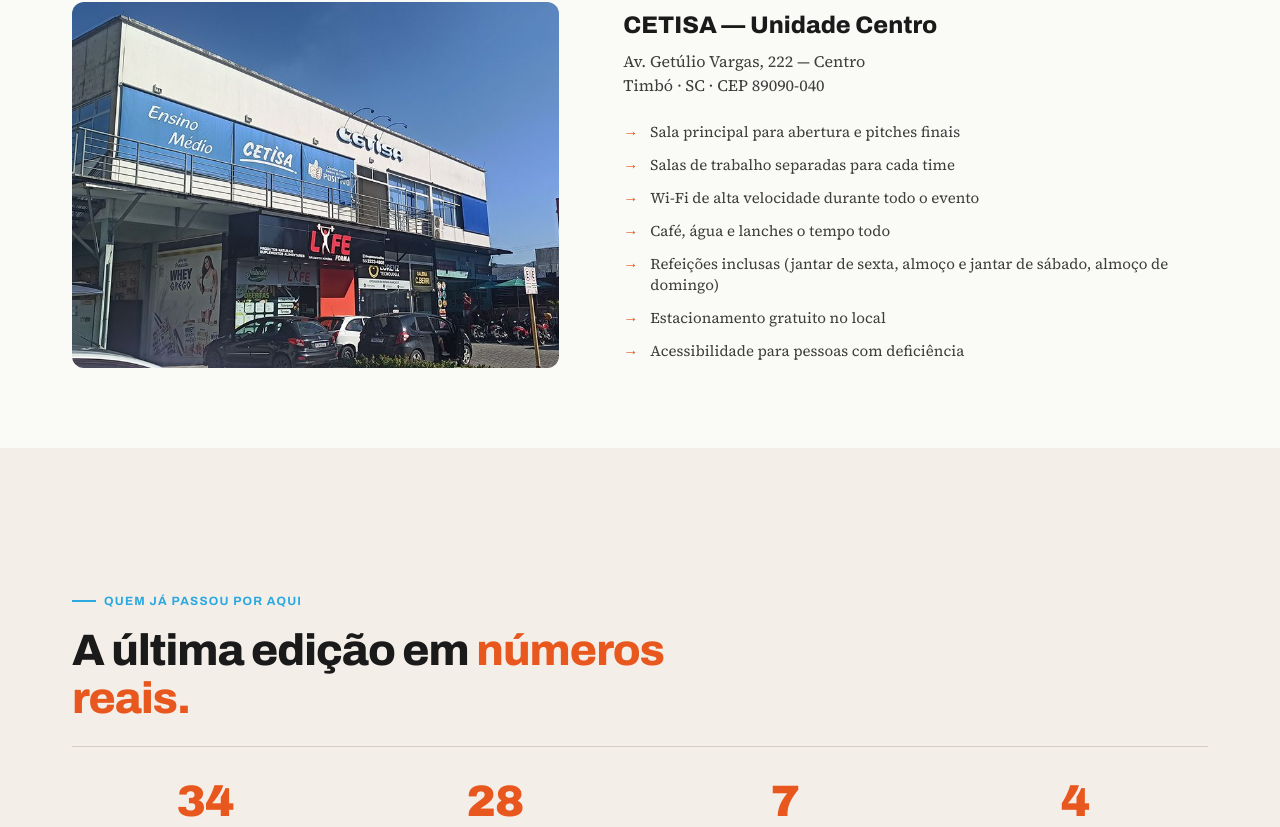
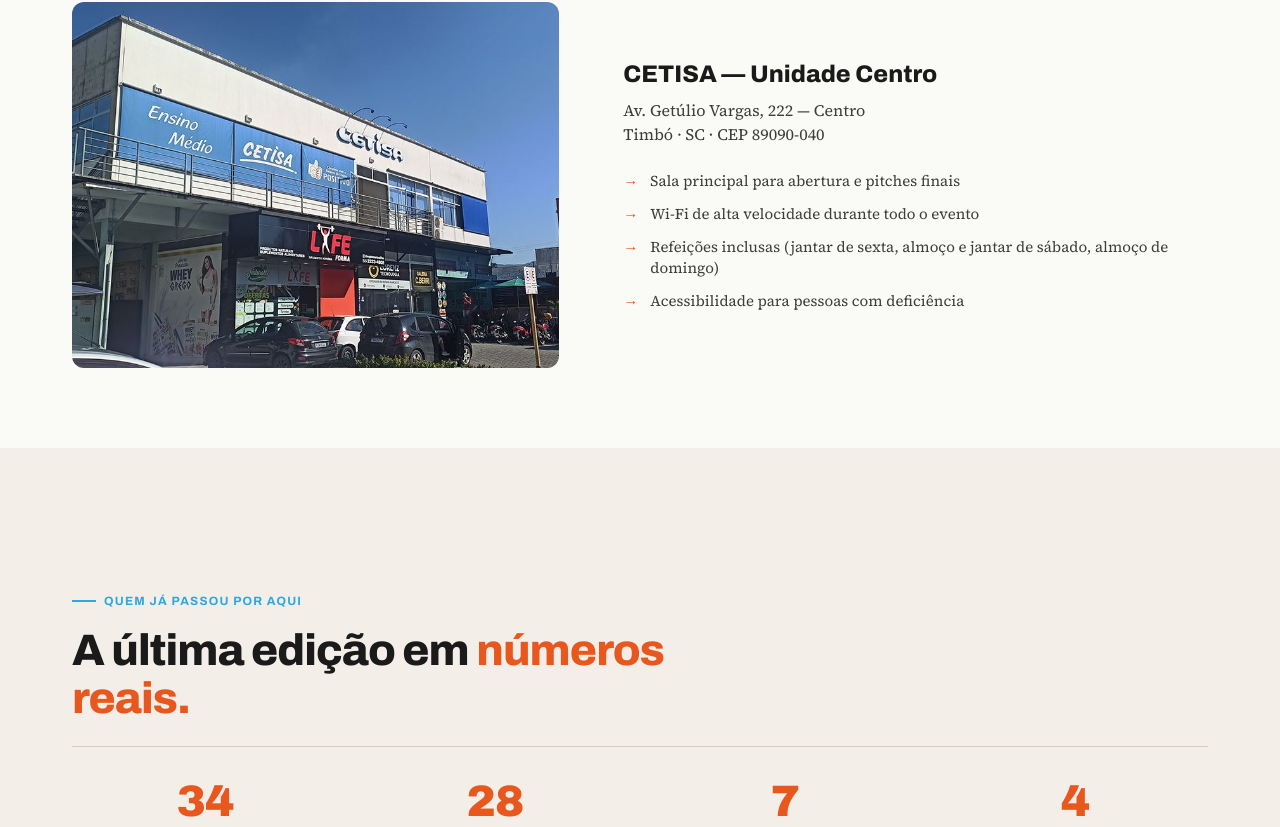
Before and after one commit to mdalmarco/sw2026, a React (Vite) app: page / in a window 1280 px wide. Shown: the part 9907-10734 px from the top of the page. Built offline with nearby package versions, Linux system fonts and the light colour scheme.

Commit message:
fix: update pricing R$89,90 + 3 lotes, remove 3 venue features, update FAQ lote ref

```diff
--- a/src/data/content.ts
+++ b/src/data/content.ts
@@ -427,11 +427,8 @@ export const TESTIMONIALS = [
 // ─── Infraestrutura do local ───
 export const VENUE_FEATURES = [
   'Sala principal para abertura e pitches finais',
-  'Salas de trabalho separadas para cada time',
   'Wi-Fi de alta velocidade durante todo o evento',
-  'Café, água e lanches o tempo todo',
   'Refeições inclusas (jantar de sexta, almoço e jantar de sábado, almoço de domingo)',
-  'Estacionamento gratuito no local',
   'Acessibilidade para pessoas com deficiência',
 ];
 
@@ -439,10 +436,10 @@ export const VENUE_FEATURES = [
 export const PRICING = {
   vagasPreenchidas: 32,
   vagasTotais: 50,
-  loteEncerra: 23, // dias
+  loteEncerra: 15, // dias até encerrar pré-venda (09/06)
   tag: 'Pré-venda',
-  valor: '70',
-  meta: 'À vista ou em até 3x sem juros · Lotes seguintes a partir de R$ 119',
+  valor: '89,90',
+  meta: 'À vista ou em até 3x sem juros · 1º lote R$ 119,90 · 2º lote R$ 149,90',
   symplaUrl: 'https://www.sympla.com.br/evento/techstars-startup-weekend-timbo-2026/3403386',
   includes: [
     'Acesso completo aos 3 dias de evento',
```
